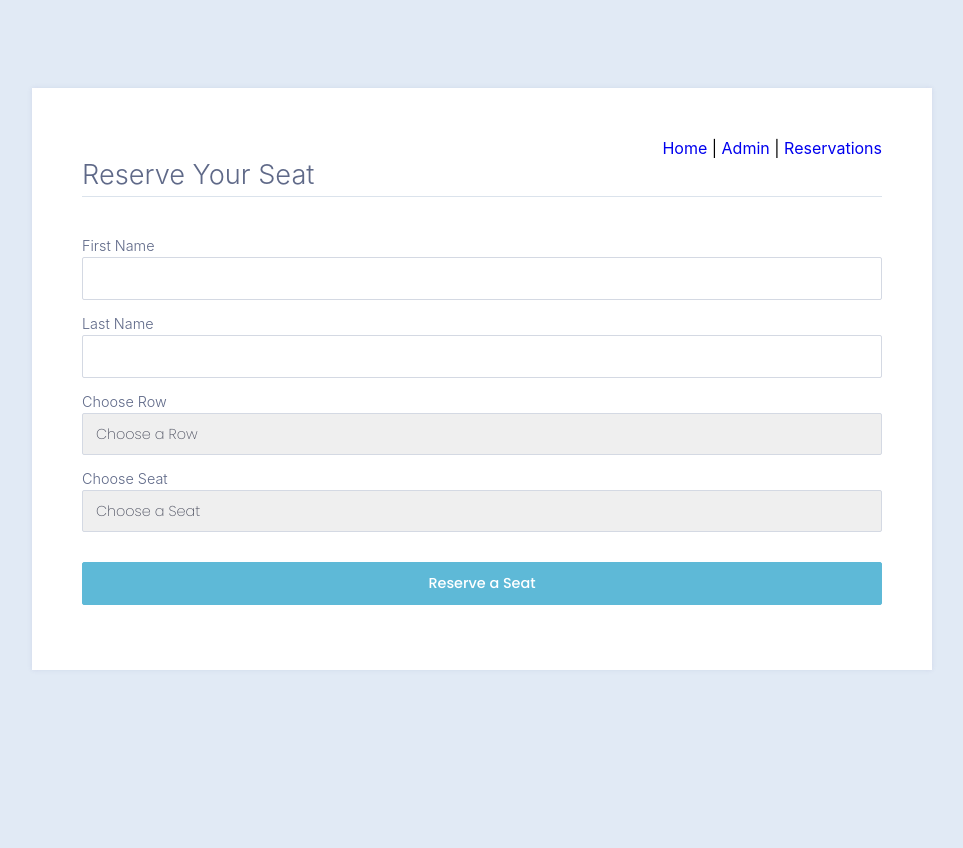
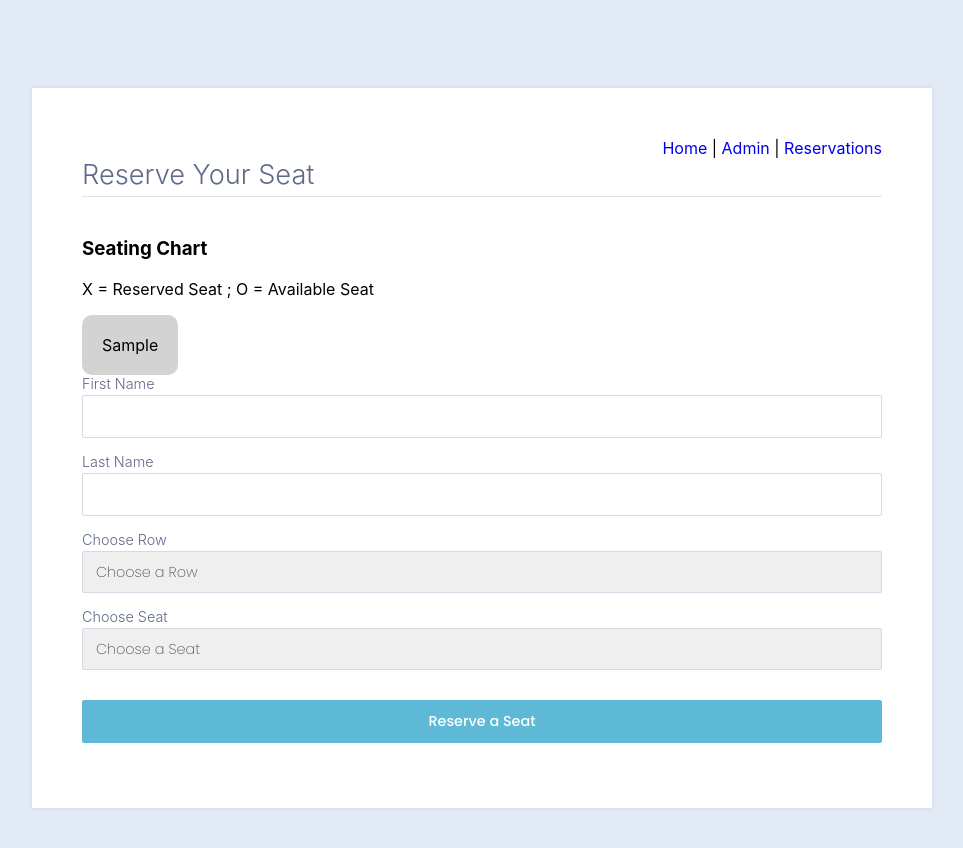
Before and after one commit to h-looney/4320FinalProj, a Flask app: template flask_wtforms_tutorial/templates/reservations.html in a window 1280 px wide. Shown: the top 848 px of the page, without its empty margins (158-1121 px from the left). Before the commit the page ends 670 px from the top, so only its background shows below. Run offline with Flask 2, Linux system fonts and the light colour scheme; the template is opened without the code that fills it: values that come from a table or form of the project are taken from there, most other values are stand-ins (such as "Sample title", 1, 10 or a date in 2020); some libraries are stand-ins or nearby versions.

Commit message:
Update reservations.html

```diff
--- a/flask_wtforms_tutorial/templates/reservations.html
+++ b/flask_wtforms_tutorial/templates/reservations.html
@@ -12,7 +12,23 @@
     | <a href="http://0.0.0.0:5002/reservations">Reservations</a>
   </div>
   <h2 class="title">Reserve Your Seat</h2>
-
+  {% if errors %}
+      {% for error in errors %}
+        <p class="error">{{ error }}</p>
+      {% endfor %}
+    {% endif %}
+    {% if success %}
+        {{ success }}
+    {% endif %}
+    {% if seating_chart %}
+      <h3>Seating Chart</h3>
+      <p>X = Reserved Seat ; O = Available Seat</p>
+      <div class="seating-chart">
+        {% for r in seating_chart %}
+          <p>{{ r }}</p>
+        {% endfor %}
+      </div>
+  {% endif %}
   <form method="POST" action="/reservations">
       {{ form.csrf_token }}
       <div class="form-field">{{ form.first_name.label }} {{ form.first_name }}
```
